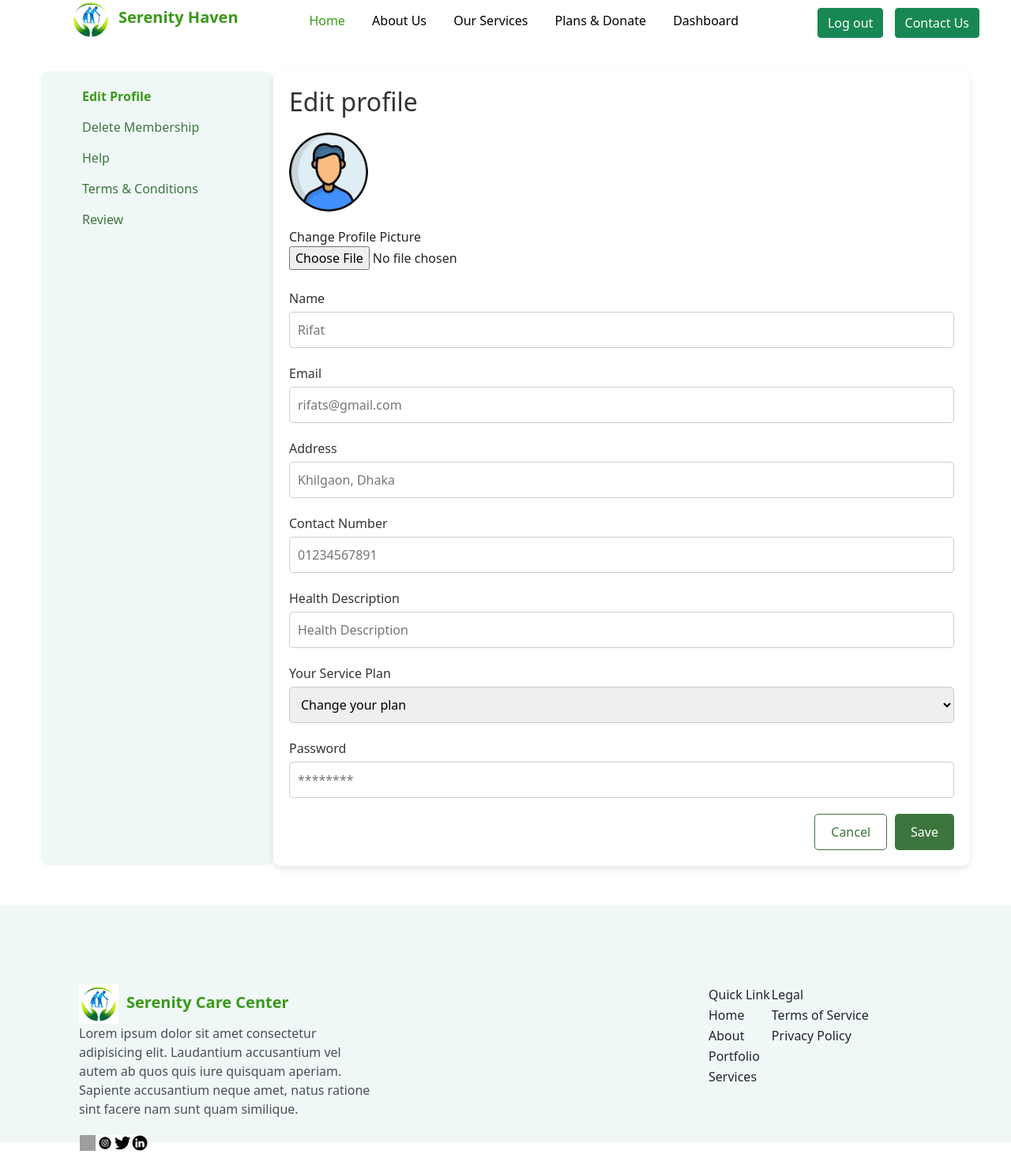
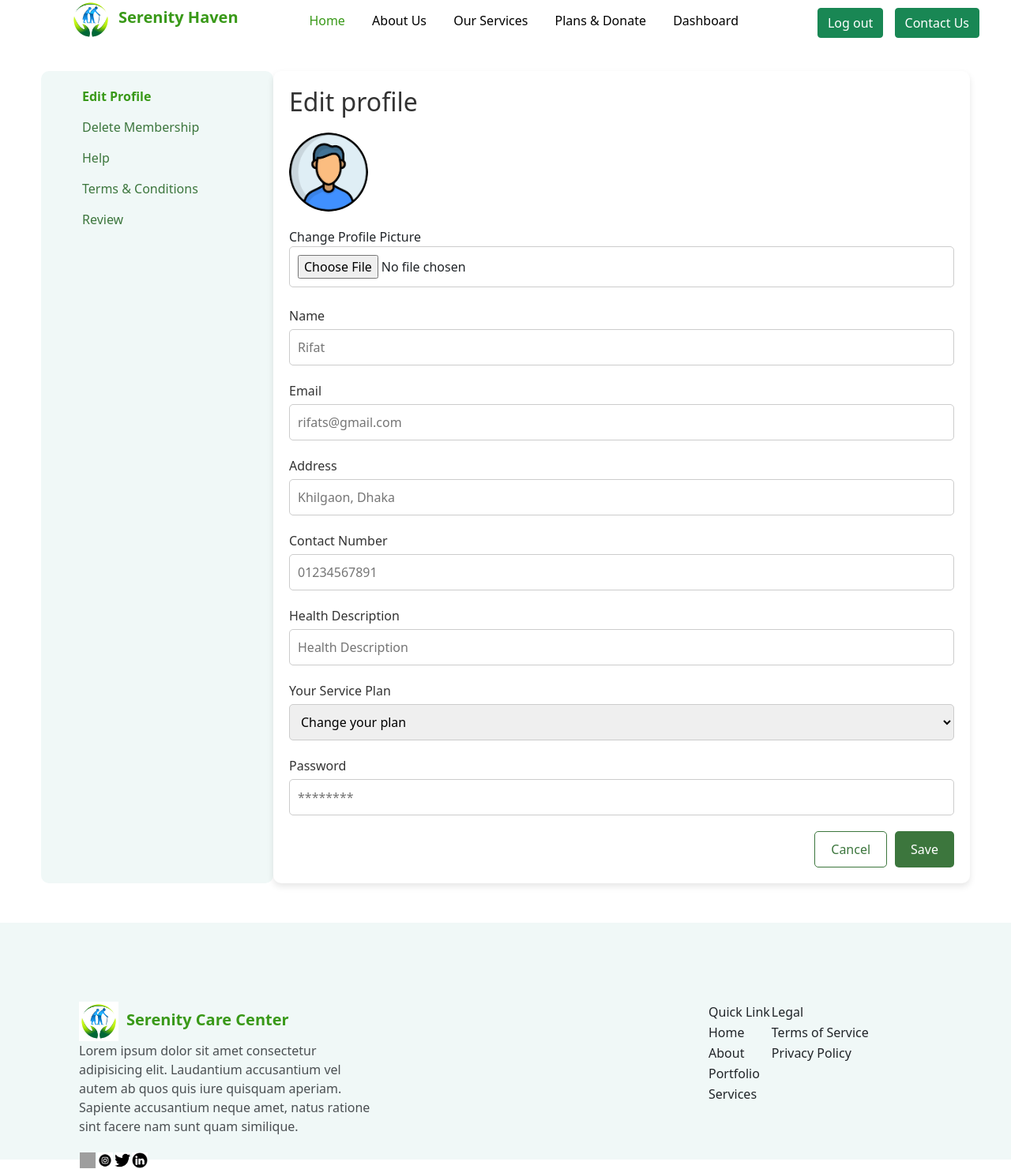
Before and after one commit to Muzadded/Serenity-Haven, a PHP site: page /user_profile_edit.php in a window 1280 px wide. Shown: the whole page at 79% size. Before the commit the page ends 1458 px from the top, so only its background shows below. Run offline with PHP 8.4, Linux system fonts and the light colour scheme; grey boxes are pictures that could not be loaded.

Commit message:
minor changes

```diff
--- a/Admin/client_rqst.php
+++ b/Admin/client_rqst.php
@@ -10,7 +10,6 @@
 </head>
 
 <body>
-    <!-- Sidebar -->
     <div class="sidebar">
         <ul class="nav-links">
             <li><a href="user_info.php">Dashboard</a></li>
@@ -22,7 +21,6 @@
         </ul>
     </div>
 
-    <!-- Main Content -->
     <div class="main-content">
         <div class="header">
             <h2>New Client Request</h2>
@@ -34,7 +32,6 @@
             </div>
         </div>
 
-        <!-- Client Request Table -->
         <table class="client-request-table">
             <thead>
                 <tr>
--- a/Admin/donation_list.php
+++ b/Admin/donation_list.php
@@ -10,7 +10,6 @@
 </head>
 
 <body>
-    <!-- Sidebar -->
     <div class="sidebar">
         <ul class="nav-links">
             <li><a href="user_info.php">Dashboard</a></li>
@@ -21,8 +20,6 @@
             <a class="btn btn-success login" href="../login.php" role="button">Log out</a>
         </ul>
     </div>
-
-    <!-- Main Content -->
     <div class="main-content">
         <div class="header">
             <h2>Donation List</h2>
@@ -34,7 +31,6 @@
             </div>
         </div>
 
-        <!-- Client Request Table -->
         <table class="client-request-table">
             <thead>
                 <tr>
--- a/Admin/user_info.php
+++ b/Admin/user_info.php
@@ -1,6 +1,5 @@
 <!DOCTYPE html>
 <html lang="en">
-
 <head>
     <meta charset="UTF-8">
     <meta name="viewport" content="width=device-width, initial-scale=1.0">
@@ -8,9 +7,7 @@
     <link rel="stylesheet" href="css/user_infos.css">
     <title>Document</title>
 </head>
-
 <body>
-    <!-- Sidebar -->
     <div class="sidebar">
         <ul class="nav-links">
             <li><a href="user_info.php" style="font-weight: bold;">Dashboard</a></li>
@@ -21,8 +18,6 @@
             <a class="btn btn-success login" href="../login.php" role="button">Log out</a>
         </ul>
     </div>
-
-    <!-- Main Content -->
     <div class="main-content">
         <div class="header">
             <h2>User Details</h2>
@@ -35,7 +30,6 @@
 
         </div>
 
-        <!-- Client Request Table -->
         <table class="client-request-table">
             <thead>
                 <tr>
--- a/css/user_profile_edit.css
+++ b/css/user_profile_edits.css
@@ -1,27 +1,32 @@
-#nav{
-    /* background-color: aquamarine; */
+#nav {
     height: 60px;
 }
-#left_nav{
+
+#left_nav {
     float: left;
-    margin-left:90px ;
+    margin-left: 90px;
 }
-#right_nav{
+
+#right_nav {
     float: right;
 
 }
-#right_nav_link{
+
+#right_nav_link {
     float: left;
     margin: 14px 100px 0px 0px;
 }
-#right_nav_btn{
+
+#right_nav_btn {
     float: right;
     margin: 10px 40px 0px 0px;
 }
-.login{
+
+.login {
     margin-right: 10px;
 }
-.nav_link{
+
+.nav_link {
     padding-left: 30px;
     text-decoration: none;
     color: black;
@@ -34,7 +39,6 @@
     margin: 30px auto;
 }
 
-/* Sidebar */
 .sidebar {
     width: 25%;
     background-color: #f0f8f7;
@@ -56,7 +60,6 @@
     font-size: 16px;
 }
 
-/* Profile Edit Form */
 .profile-edit {
     width: 75%;
     padding: 20px;
@@ -86,11 +89,7 @@
     color: #333;
 }
 
-input[type="text"],
-input[type="email"],
-input[type="password"],
-textarea,
-select {
+.input_field{
     width: 100%;
     padding: 10px;
     border: 1px solid #ccc;
@@ -100,7 +99,7 @@ select {
 
 .button-group {
     display: flex;
-    justify-content:flex-end;
+    justify-content: flex-end;
 }
 
 button {
@@ -123,17 +122,19 @@ button {
     color: white;
 }
 
-#footer{
+#footer {
     background-color: #f0f8f7;
     height: 300px;
     margin-top: 50px;
 }
-#footer_left{
+
+#footer_left {
     float: left;
     width: 30%;
     margin: 100px 0 0 100px;
 }
-#footer_right{
+
+#footer_right {
     float: right;
     width: 30%;
     margin: 100px 0 0 100px;
--- a/css/user_review.css
+++ b/css/user_review.css
@@ -1,5 +1,4 @@
 #nav{
-    /* background-color: aquamarine; */
     height: 60px;
 }
 #left_nav{
@@ -34,8 +33,6 @@
     margin: 30px auto;
     margin-top: 150px;
 }
-
-/* Sidebar */
 .sidebar {
     width: 25%;
     background-color: #f0f8f7;
--- a/user_profile_edit.php
+++ b/user_profile_edit.php
@@ -5,7 +5,7 @@
     <meta charset="UTF-8">
     <meta name="viewport" content="width=device-width, initial-scale=1.0">
     <link href="https://cdn.jsdelivr.net/npm/bootstrap@5.1.3/dist/css/bootstrap.min.css" rel="stylesheet" integrity="sha384-1BmE4kWBq78iYhFldvKuhfTAU6auU8tT94WrHftjDbrCEXSU1oBoqyl2QvZ6jIW3" crossorigin="anonymous">
-    <link rel="stylesheet" href="css/user_profile_edit.css">
+    <link rel="stylesheet" href="css/user_profile_edits.css">
     <title>Document</title>
 </head>
 
@@ -30,8 +30,7 @@
     </div>
 
     <div class="container">
-        <!-- Sidebar -->
-        <aside class="sidebar">
+        <div class="sidebar">
             <ul>
                 <li><a href="user_profile_edit.php" style="color: #399918; font-weight:bold">Edit Profile</a></li>
                 <li><a href="user_profile_delete.php">Delete Membership</a></li>
@@ -39,41 +38,39 @@
                 <li><a href="#">Terms & Conditions</a></li>
                 <li><a href="user_review.php">Review</a></li>
             </ul>
-        </aside>
-
-        <!-- Profile Edit Form -->
-        <main class="profile-edit">
+        </div>
+        <div class="profile-edit">
             <h2>Edit profile</h2>
-            <form action="#" method="POST">
+            <form action="" method="">
                 <div class="profile-pic">
                     <img src="assets/profile_icon.png" alt="Profile Picture"><br>
                     <label for="profile">Change Profile Picture</label><br>
-                    <input type="file" placeholder="Upload a Picture">
+                    <input type="file" placeholder="Upload a Picture" class="input_field">
                 </div>
                 <br>
                 <div class="form-group">
                     <label for="name">Name</label>
-                    <input type="text" id="name" name="name" placeholder="Rifat" required>
+                    <input type="text" id="name" name="name" placeholder="Rifat" required class="input_field">
                 </div>
                 <div class="form-group">
                     <label for="email">Email</label>
-                    <input type="email" id="email" name="email" placeholder="rifats@gmail.com" required>
+                    <input type="email" id="email" name="email" placeholder="rifats@gmail.com" required class="input_field">
                 </div>
                 <div class="form-group">
                     <label for="address">Address</label>
-                    <input type="text" id="address" name="address" placeholder="Khilgaon, Dhaka" required>
+                    <input type="text" id="address" name="address" placeholder="Khilgaon, Dhaka" required class="input_field">
                 </div>
                 <div class="form-group">
                     <label for="contact">Contact Number</label>
-                    <input type="text" id="contact" name="contact" placeholder="01234567891" required>
+                    <input type="text" id="contact" name="contact" placeholder="01234567891" required class="input_field">
                 </div>
                 <div class="form-group">
                     <label for="health">Health Description</label>
-                    <input type="text" id="health" name="health" placeholder="Health Description">
+                    <input type="text" id="health" name="health" placeholder="Health Description" class="input_field">
                 </div>
                 <div class="form-group">
                     <label for="service-plan">Your Service Plan</label>
-                    <select>
+                    <select class="input_field">
                         <option value="" disabled selected>Change your plan</option>
                         <option value="weekly">Weekly</option>
                         <option value="monthly">Monthly</option>
@@ -82,14 +79,14 @@
                 </div>
                 <div class="form-group">
                     <label for="password">Password</label>
-                    <input type="password" id="password" name="password" placeholder="********" required>
+                    <input type="password" id="password" name="password" placeholder="********" required class="input_field">
                 </div>
                 <div class="button-group">
                     <button type="button" class="cancel-btn">Cancel</button>
                     <button type="submit" class="save-btn">Save</button>
                 </div>
             </form>
-        </main>
+        </div>
     </div>
 
     <div id="footer">
```
Also changed, not shown: Admin/css/user_infos.css (+0 -22 lines), css/register.css (+2 -25 lines), css/user_profile_delete.css (+1 -24 lines), user_profile_delete.php (+7 -11 lines), user_review.php (+6 -7 lines).
